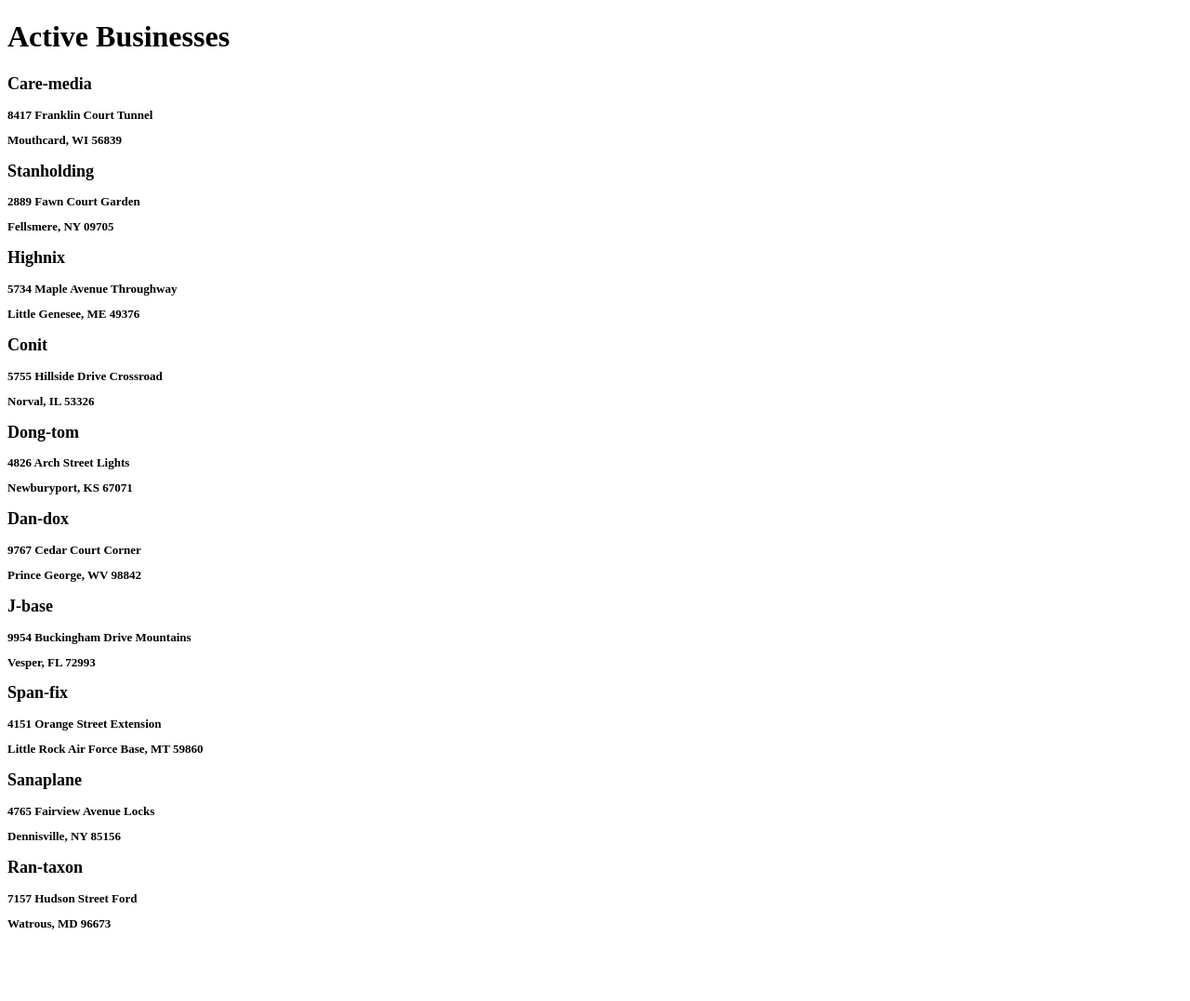
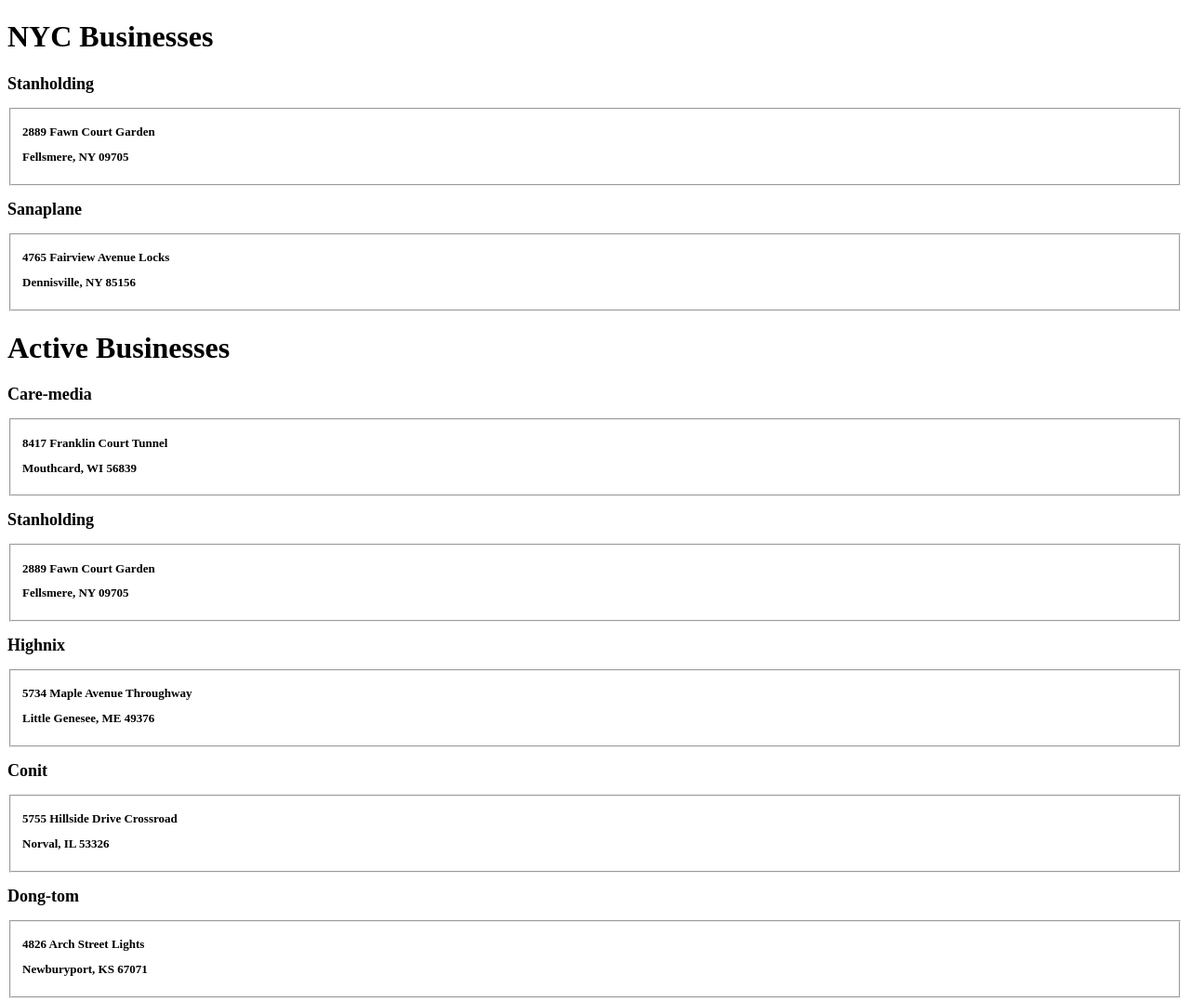
Before and after one commit to ardisrtilson/dotard-simbleton, a plain HTML site: page index.html in a window 1280 px wide. Shown: the top 1077 px of the page at 93% size. Before the commit the page ends 1012 px from the top, so only its background shows below. Drawn offline with Linux system fonts and the light colour scheme.

Commit message:
Added functional filter loop

```diff
--- a/index.html
+++ b/index.html
@@ -7,6 +7,9 @@
     <link rel="stylesheet" href="./styles/main.css">
 </head>
 <body>
+    <h1>NYC Businesses</h1>
+    <div class="businessList--newYork">
+    </div>
     <h1>Active Businesses</h1>
 <div class="dotard">
 </div>
--- a/scripts/Business.js
+++ b/scripts/Business.js
@@ -2,10 +2,10 @@ export const BusinessHTML = (businessObject) => {
     return `
         <section class="business">
             <h1 class="business__name">${businessObject.companyName}</h2>
-<frameset>
+            <fieldset>
             <h2 class="business__type">${businessObject.addressFullStreet}</h2>
             <h2 class="business__type">${businessObject.addressCity}, ${businessObject.addressStateCode} ${businessObject.addressZipCode}</h2>
-            </frameset>
+            </fieldset>
             </section>
     `
 }
--- a/scripts/BusinessList.js
+++ b/scripts/BusinessList.js
@@ -1,13 +1,21 @@
-import { useBusinesses } from "./BusinessProvider.js"
+import { useBusinesses} from "./BusinessProvider.js"
 import { BusinessHTML } from "./Business.js"
+import { businessesFiltered } from "./businessFilter.js"
 
 const contentTarget = document.querySelector(".dotard")
+const contentTarget2 = document.querySelector(".businessList--newYork")
 
 export const BusinessList = () => {
+    const filteredArray = businessesFiltered
     const businessesArray = useBusinesses()
     businessesArray.forEach(
         (businessObject) => {
             contentTarget.innerHTML += BusinessHTML(businessObject)
         }
     );
+    filteredArray.forEach(
+        (businessObject) => {
+            contentTarget2.innerHTML += BusinessHTML(businessObject)
+        }
+    );
 }
--- /dev/null
+++ b/scripts/businessFilter.js
@@ -0,0 +1,9 @@
+import { useBusinesses } from "./BusinessProvider.js"
+
+const business = useBusinesses ()
+export const businessesFiltered = business.filter(businessesObject => {
+    if (businessesObject.addressStateCode === "NY") {
+        return true
+    }
+  return false
+  })
```
